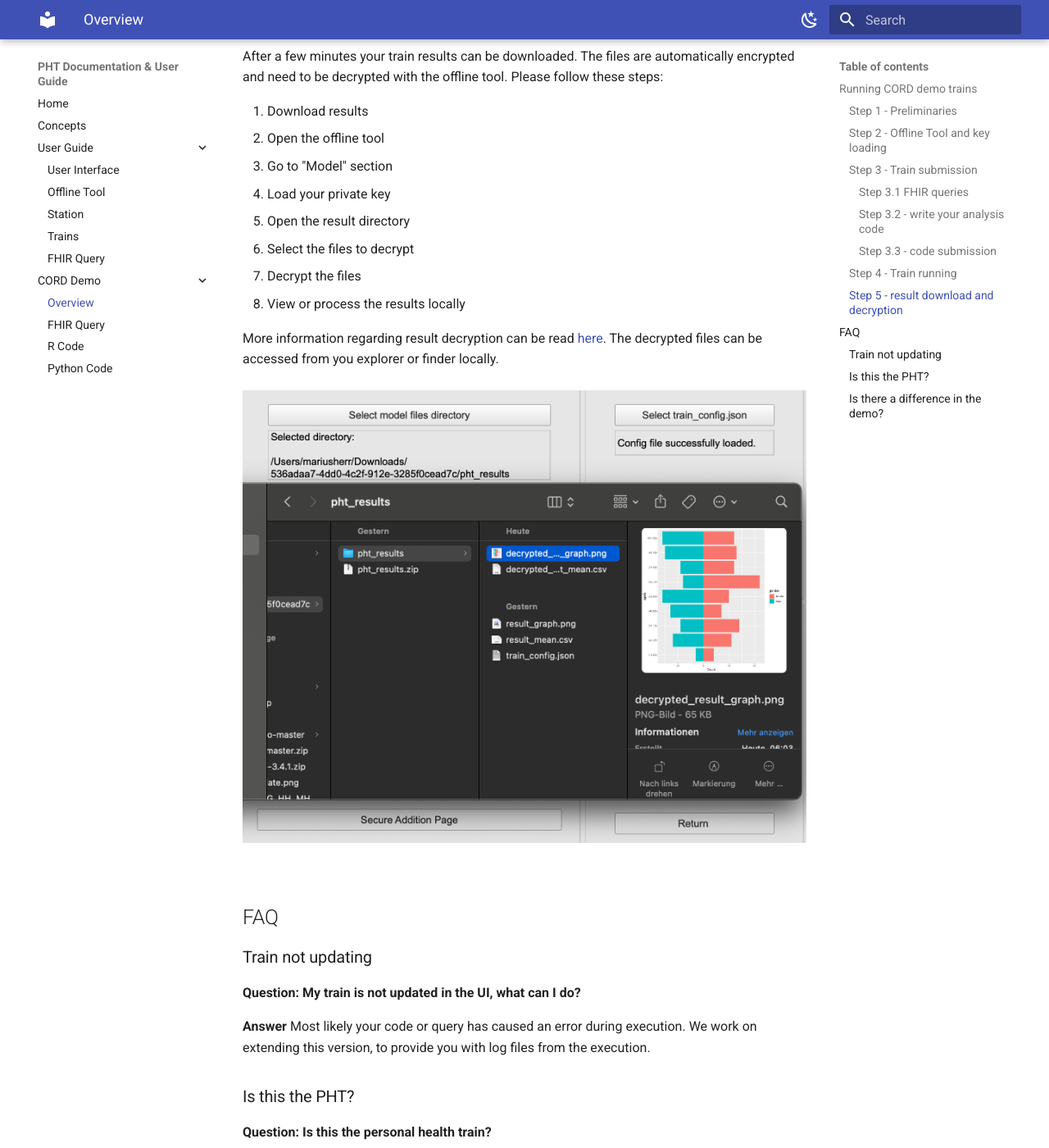
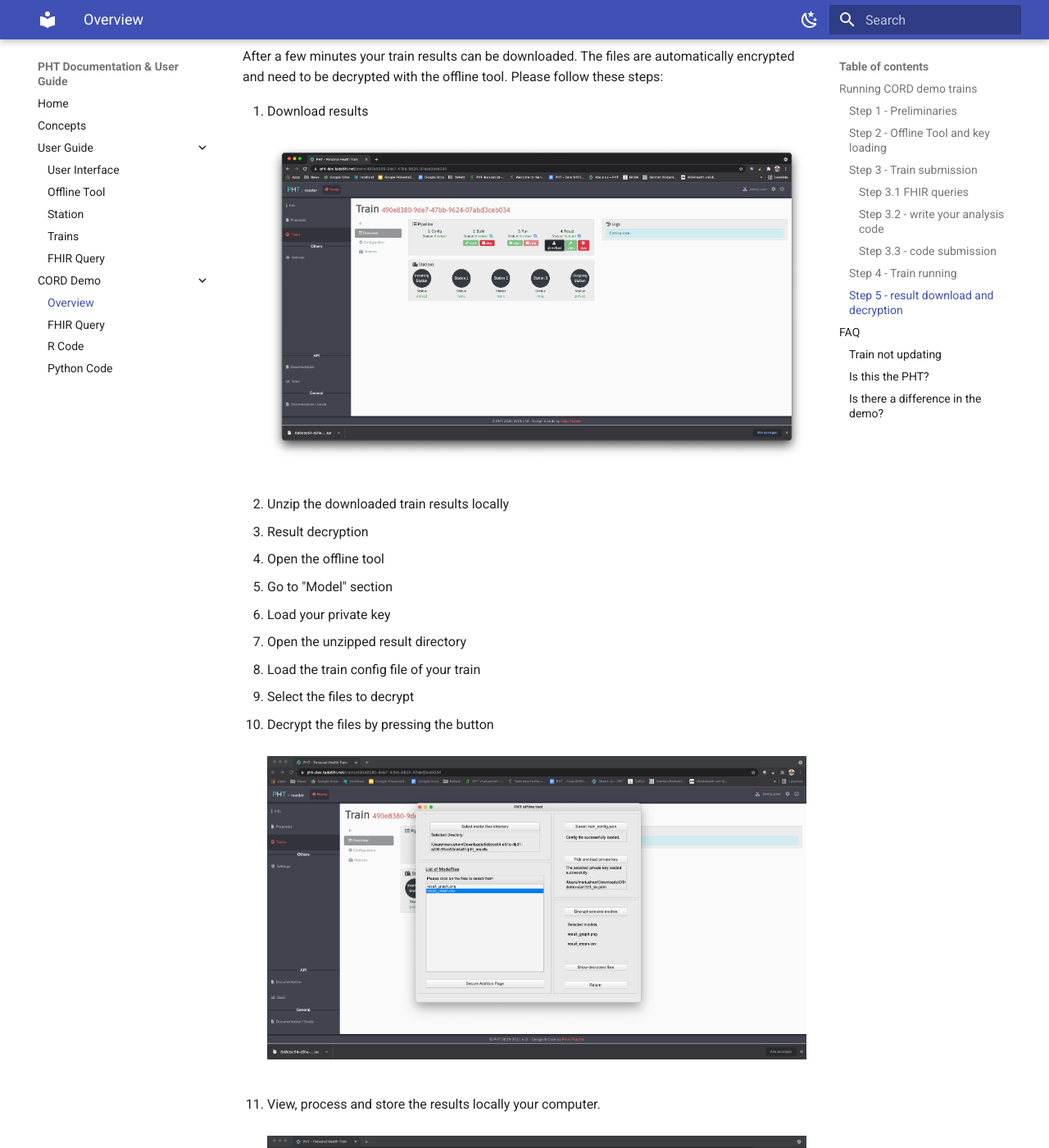
Before and after one commit to PHT-Medic/documentation, an MkDocs documentation site: the page built from docs/cord_demo/cord_demo.md, in a window 1280 px wide and 1400 px high, scrolled down 5681 px. Shown: the whole window at 82% size. Built offline with MkDocs 1.6.1 and Material for MkDocs 9.7.7, drawn with Linux system fonts in a browser that asks for light colours.

Commit message:
Fix download results and decryption

```diff
--- a/docs/cord_demo/cord_demo.md
+++ b/docs/cord_demo/cord_demo.md
@@ -97,19 +97,22 @@ After a few minutes your train results can be downloaded. The files are automati
 Please follow these steps:
 
 1. Download results
-2. Open the offline tool
-3. Go to "Model" section
-4. Load your private key
-5. Open the result directory
-6. Select the files to decrypt
-7. Decrypt the files
-8. View or process the results locally
+<br/><br/> ![submission 8](../images/demo/submission_8.png)<br/><br/>
+2. Unzip the downloaded train results locally
+3. Result decryption
+   1. Open the offline tool
+   2. Go to "Model" section
+   3. Load your private key
+   4. Open the unzipped result directory
+   5. Load the train config file of your train
+   6. Select the files to decrypt
+   7. Decrypt the files by pressing the button
+      <br/><br/> ![submission 9](../images/demo/submission_9.png)<br/><br/>
+4. View, process and store the results locally your computer.
+   <br/><br/> ![submission 10](../images/demo/submission_10.png)<br/><br/>
 
 More information regarding result decryption can be read [here](../user_guide/offline_tool.md#decrypt-results).
 The decrypted files can be accessed from you explorer or finder locally.
-<br/><br/>
-![Offline Tool decrypted files](../images/offline_tool_images/decrypted.png)
-<br/><br/>
 
 ## FAQ
 ### Train not updating
```
Also changed, not shown: docs/images/demo/submission_10.png (added), docs/images/demo/submission_8.png (added), docs/images/demo/submission_9.png (added).
